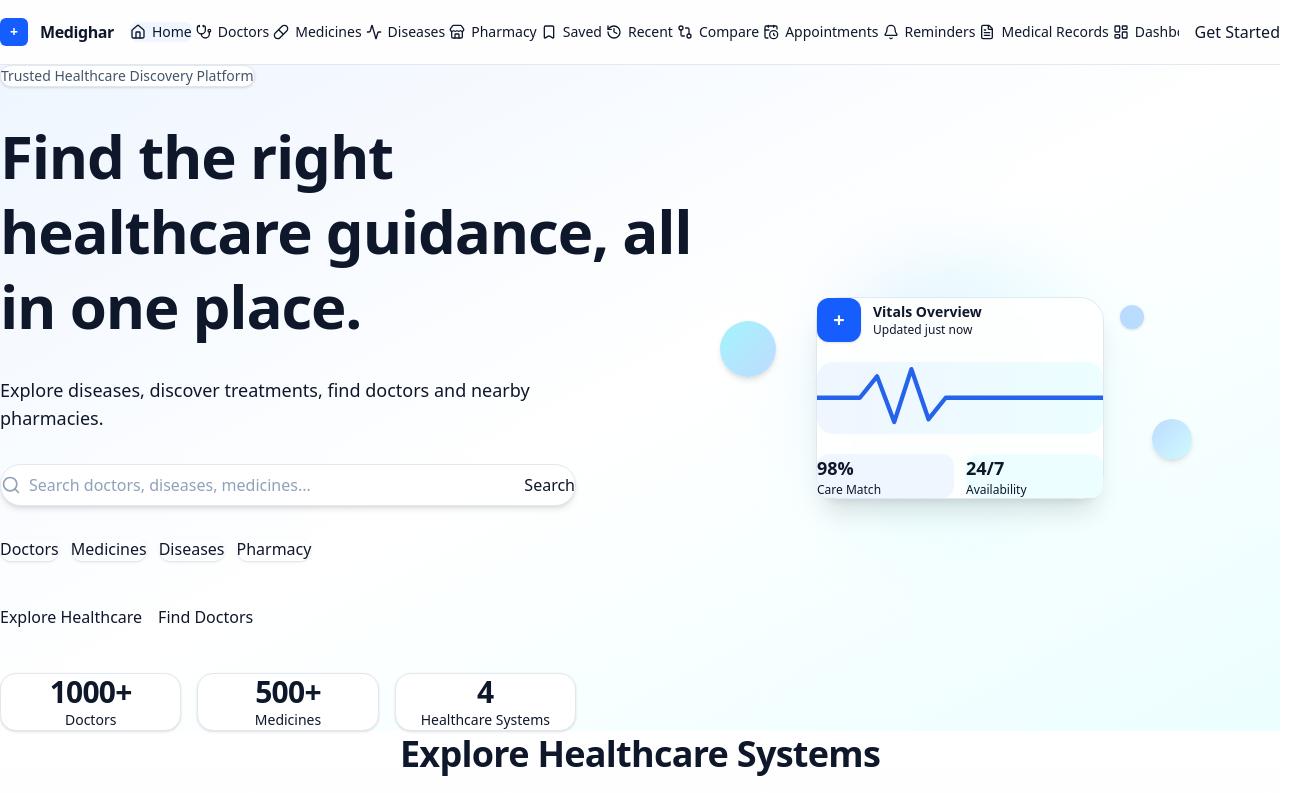
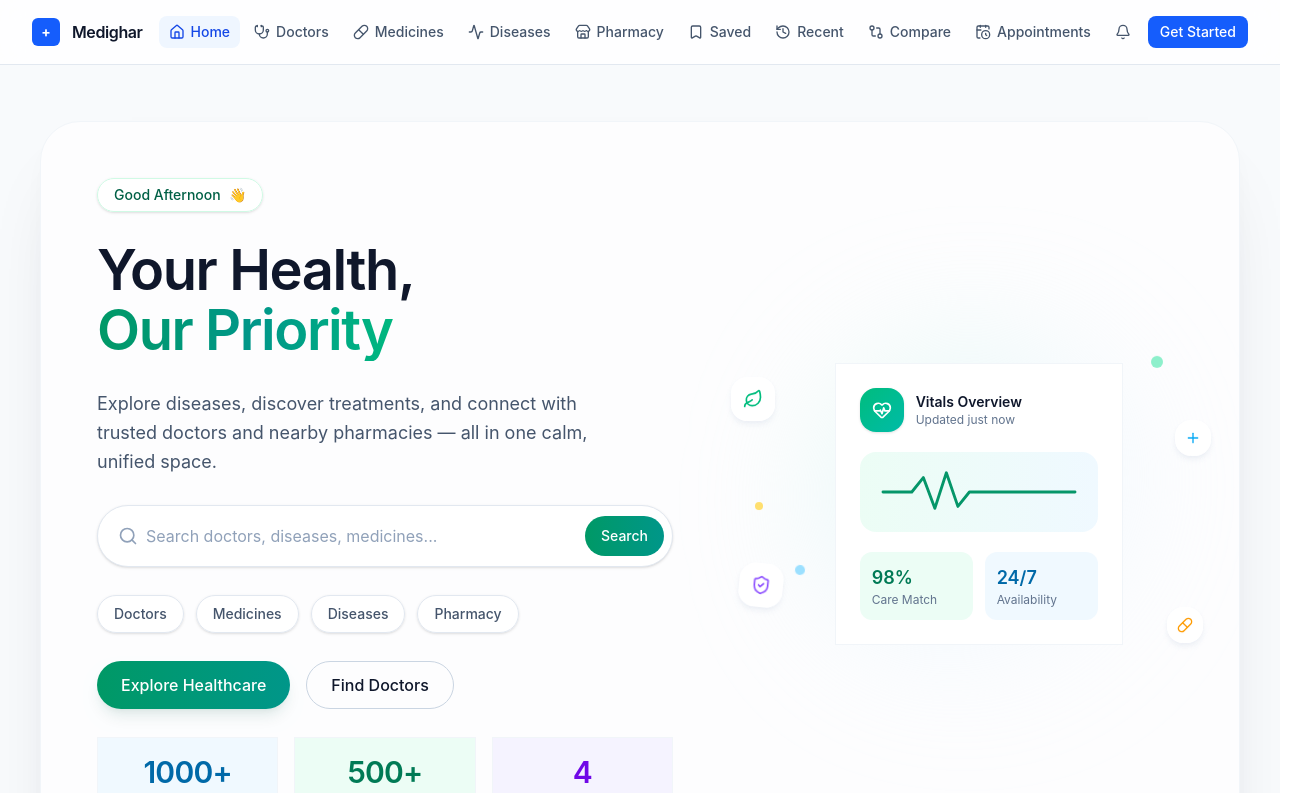
Before and after one commit to pulkitokte/medighar-next, a React (Vite) app in the folder OneDrive/Desktop/Medighar/: page / in a window 1280 px wide. Shown: the top 793 px of the page, 1312 px wide, since content can reach past the window. Built offline with nearby package versions, Linux system fonts and the light colour scheme.

Commit message:
refactor(home): redesign premium hero experience

```diff
--- a/OneDrive/Desktop/Medighar/src/features/home/components/Hero.jsx
+++ b/OneDrive/Desktop/Medighar/src/features/home/components/Hero.jsx
@@ -1,52 +1,139 @@
-import { Search } from "lucide-react";
+import {
+  Search,
+  Leaf,
+  HeartPulse,
+  ShieldCheck,
+  Pill,
+  Plus,
+} from "lucide-react";
 import { motion } from "framer-motion";
 import Section from "@/shared/components/ui/Section.jsx";
 import Container from "@/shared/components/ui/Container.jsx";
 import Button from "@/shared/components/ui/Button.jsx";
 import { cn } from "@/shared/lib/cn.js";
+import { useMedicalProfile } from "@/hooks/useMedicalProfile.js";
 import { QUICK_ACTIONS, STATS } from "@/data/home/hero.js";
+
+const STAT_ACCENTS = [
+  { bg: "bg-sky-50", text: "text-sky-700" },
+  { bg: "bg-emerald-50", text: "text-emerald-700" },
+  { bg: "bg-violet-50", text: "text-violet-700" },
+];
+
+function getGreeting(hour) {
+  if (hour < 12) return "Good Morning";
+  if (hour < 17) return "Good Afternoon";
+  return "Good Evening";
+}
+
+function GreetingBadge() {
+  const { profile } = useMedicalProfile();
+  const firstName = profile?.fullName?.trim().split(" ")[0];
+  const greeting = getGreeting(new Date().getHours());
+
+  return (
+    <span className="inline-flex items-center gap-2 rounded-full border border-emerald-100 bg-white/80 px-4 py-1.5 text-sm font-medium text-emerald-800 shadow-sm">
+      {greeting}
+      {firstName ? `, ${firstName}` : ""}
+      <span aria-hidden="true">👋</span>
+    </span>
+  );
+}
 
 function QuickActionPill({ label }) {
   return (
     <button
       type="button"
       aria-label={`Explore ${label}`}
-      className="rounded-full border border-slate-200 bg-white px-4 py-2 text-sm font-medium text-slate-700 shadow-sm transition hover:-translate-y-0.5 hover:bg-blue-50 hover:text-blue-700"
+      className="transition-premium rounded-full border border-slate-200 bg-white/80 px-4 py-2 text-sm font-medium text-slate-600 shadow-sm hover:-translate-y-0.5 hover:border-emerald-200 hover:bg-emerald-50 hover:text-emerald-700 focus-visible:outline focus-visible:outline-2 focus-visible:outline-offset-2 focus-visible:outline-emerald-500"
     >
       {label}
     </button>
   );
 }
 
-function StatCard({ value, label }) {
+function StatCard({ value, label, accent }) {
   return (
-    <div className="rounded-2xl border border-slate-200 bg-white px-6 py-5 text-center shadow-sm">
-      <p className="text-2xl font-semibold tracking-tight text-slate-900 sm:text-3xl">
+    <div
+      className={cn(
+        "card-surface flex flex-col items-center gap-1 border border-slate-100 px-4 py-4 text-center sm:px-5",
+        accent.bg,
+      )}
+    >
+      <p
+        className={cn(
+          "text-2xl font-semibold tracking-tight sm:text-3xl",
+          accent.text,
+        )}
+      >
         {value}
       </p>
-      <p className="mt-1 text-xs font-medium text-slate-500 sm:text-sm">
-        {label}
-      </p>
+      <p className="text-xs font-medium text-slate-500 sm:text-sm">{label}</p>
     </div>
+  );
+}
+
+function DecorativeIcon({ Icon, className, iconClassName }) {
+  return (
+    <span
+      aria-hidden="true"
+      className={cn(
+        "absolute flex items-center justify-center rounded-2xl bg-white/90 shadow-md shadow-slate-200/60",
+        className,
+      )}
+    >
+      <Icon className={iconClassName} />
+    </span>
   );
 }
 
 function HeroIllustration() {
   return (
     <div className="relative mx-auto flex h-full w-full max-w-md items-center justify-center py-10 lg:py-0">
-      {/* Soft background glow */}
-      <div className="absolute h-72 w-72 rounded-full bg-gradient-to-br from-blue-200/50 via-cyan-100/40 to-transparent blur-2xl" />
+      <div
+        className="absolute h-80 w-80 rounded-full bg-gradient-to-br from-emerald-100/60 via-sky-100/40 to-transparent blur-3xl"
+        aria-hidden="true"
+      />
 
-      {/* Floating circles */}
-      <div className="absolute -left-4 top-6 h-14 w-14 rounded-full bg-gradient-to-br from-cyan-200 to-blue-200 shadow-md" />
-      <div className="absolute -right-2 bottom-10 h-10 w-10 rounded-full bg-gradient-to-br from-blue-200 to-cyan-100 shadow-md" />
-      <div className="absolute right-10 top-2 h-6 w-6 rounded-full bg-blue-300/60 shadow-sm" />
+      {/* Subtle decorative healthcare graphics — CSS-animated, reduced-motion safe */}
+      <DecorativeIcon
+        Icon={Leaf}
+        className="animate-float-slow -left-6 top-4 h-11 w-11 text-emerald-500"
+        iconClassName="h-5 w-5"
+      />
+      <DecorativeIcon
+        Icon={Plus}
+        className="animate-float-medium -right-2 top-16 h-9 w-9 text-sky-500"
+        iconClassName="h-4 w-4"
+      />
+      <DecorativeIcon
+        Icon={ShieldCheck}
+        className="animate-float-fast bottom-8 -left-4 h-11 w-11 text-violet-500"
+        iconClassName="h-5 w-5"
+      />
+      <DecorativeIcon
+        Icon={Pill}
+        className="animate-float-slow bottom-0 right-0 h-9 w-9 text-amber-500"
+        iconClassName="h-4 w-4"
+      />
+      <span
+        aria-hidden="true"
+        className="animate-float-medium absolute right-10 top-0 h-3 w-3 rounded-full bg-emerald-300/70"
+      />
+      <span
+        aria-hidden="true"
+        className="animate-float-fast absolute left-10 bottom-16 h-2.5 w-2.5 rounded-full bg-sky-300/70"
+      />
+      <span
+        aria-hidden="true"
+        className="animate-float-slow absolute left-0 top-1/2 h-2 w-2 rounded-full bg-amber-300/70"
+      />
 
       {/* Main card */}
-      <div className="relative flex w-72 flex-col gap-5 rounded-3xl border border-slate-200 bg-white/90 p-6 shadow-xl backdrop-blur">
+      <div className="card-surface relative flex w-72 flex-col gap-5 border border-slate-100 bg-white/95 p-6">
         <div className="flex items-center gap-3">
-          <span className="flex h-11 w-11 items-center justify-center rounded-xl bg-blue-600 text-xl font-bold leading-none text-white shadow-sm">
-            +
+          <span className="flex h-11 w-11 items-center justify-center rounded-2xl bg-gradient-to-br from-emerald-500 to-teal-500 text-white shadow-sm">
+            <HeartPulse className="h-5 w-5" aria-hidden="true" />
           </span>
           <div>
             <p className="text-sm font-semibold text-slate-900">
@@ -56,13 +143,12 @@
           </div>
         </div>
 
-        {/* Heartbeat line */}
-        <div className="rounded-2xl bg-gradient-to-r from-blue-50 to-cyan-50 p-4">
+        <div className="rounded-2xl bg-gradient-to-r from-emerald-50 to-sky-50 p-4">
           <svg viewBox="0 0 200 50" className="h-12 w-full" aria-hidden="true">
             <polyline
               points="0,25 30,25 42,10 54,42 66,5 78,40 90,25 200,25"
               fill="none"
-              stroke="#2563eb"
+              stroke="#059669"
               strokeWidth="3"
               strokeLinecap="round"
               strokeLinejoin="round"
@@ -70,14 +156,13 @@
           </svg>
         </div>
 
-        {/* Colored info blocks */}
         <div className="grid grid-cols-2 gap-3">
-          <div className="rounded-xl bg-blue-50 p-3">
-            <p className="text-lg font-semibold text-blue-700">98%</p>
+          <div className="rounded-xl bg-emerald-50 p-3">
+            <p className="text-lg font-semibold text-emerald-700">98%</p>
             <p className="text-xs text-slate-500">Care Match</p>
           </div>
-          <div className="rounded-xl bg-cyan-50 p-3">
-            <p className="text-lg font-semibold text-cyan-700">24/7</p>
+          <div className="rounded-xl bg-sky-50 p-3">
+            <p className="text-lg font-semibold text-sky-700">24/7</p>
             <p className="text-xs text-slate-500">Availability</p>
           </div>
         </div>
@@ -89,32 +174,44 @@
 function Hero() {
   return (
     <Section
-      paddingY="py-20 sm:py-28"
-      className="bg-gradient-to-br from-blue-50 via-white to-cyan-50"
+      paddingY="pt-10 pb-16 sm:pt-14 sm:pb-24"
+      className="relative overflow-hidden"
     >
+      <div
+        className="pointer-events-none absolute inset-0 -z-10"
+        aria-hidden="true"
+      >
+        <div className="absolute inset-0 bg-gradient-to-br from-emerald-50 via-sky-50/60 to-amber-50" />
+        <div className="absolute -left-32 -top-32 h-96 w-96 rounded-full bg-emerald-100/50 blur-3xl" />
+        <div className="absolute right-0 top-1/4 h-[28rem] w-[28rem] rounded-full bg-sky-100/40 blur-3xl" />
+        <div className="absolute -bottom-32 right-10 h-96 w-96 rounded-full bg-amber-100/50 blur-3xl" />
+      </div>
+
       <Container>
-        <div className="grid grid-cols-1 items-center gap-12 lg:grid-cols-[55%_45%] lg:gap-8">
         <motion.div
           initial={{ opacity: 0, y: 16 }}
           animate={{ opacity: 1, y: 0 }}
           transition={{ duration: 0.5, ease: "easeOut" }}
-            className="flex flex-col items-center gap-8 text-center lg:items-start lg:text-left"
+          className="relative overflow-hidden rounded-[2rem] border border-slate-100 bg-white/70 p-6 shadow-[0_40px_80px_-40px_rgba(15,23,42,0.18),0_16px_32px_-16px_rgba(15,23,42,0.08)] sm:rounded-[2.5rem] sm:p-10 lg:p-14"
         >
-            <span className="inline-flex items-center rounded-full border border-slate-200 bg-white px-4 py-1.5 text-sm font-medium text-slate-600 shadow-sm">
-              Trusted Healthcare Discovery Platform
+          <div className="grid grid-cols-1 items-center gap-12 lg:grid-cols-[55%_45%] lg:gap-10">
+            <div className="flex flex-col items-center gap-6 text-center sm:gap-7 lg:items-start lg:text-left">
+              <GreetingBadge />
+
+              <h1 className="text-4xl font-semibold leading-[1.08] tracking-tight text-slate-900 sm:text-5xl lg:text-[3.5rem]">
+                <span className="block">Your Health,</span>
+                <span className="block bg-gradient-to-r from-emerald-600 via-teal-600 to-emerald-500 bg-clip-text text-transparent">
+                  Our Priority
                 </span>
-
-            <h1 className="text-4xl font-semibold tracking-tight text-slate-900 sm:text-5xl lg:text-6xl">
-              Find the right healthcare guidance, all in one place.
               </h1>
 
-            <p className="max-w-xl text-base text-slate-600 sm:text-lg">
-              Explore diseases, discover treatments, find doctors and nearby
-              pharmacies.
+              <p className="max-w-lg text-base leading-relaxed text-slate-600 sm:text-lg">
+                Explore diseases, discover treatments, and connect with trusted
+                doctors and nearby pharmacies — all in one calm, unified space.
               </p>
 
               <div className="w-full max-w-xl">
-              <div className="flex w-full items-center gap-2 rounded-full border border-slate-200 bg-white p-2 shadow-md">
+                <div className="transition-premium flex w-full items-center gap-2 rounded-full border border-slate-200 bg-white p-2 shadow-sm hover:shadow-md focus-within:border-emerald-300 focus-within:shadow-md">
                   <Search
                     className="ml-3 h-5 w-5 shrink-0 text-slate-400"
                     aria-hidden="true"
@@ -123,45 +220,50 @@
                     type="text"
                     aria-label="Search doctors, diseases, medicines"
                     placeholder="Search doctors, diseases, medicines..."
-                  className="h-10 w-full min-w-0 bg-transparent text-sm text-slate-900 placeholder:text-slate-400 focus:outline-none sm:text-base"
+                    className="h-11 w-full min-w-0 bg-transparent text-sm text-slate-900 placeholder:text-slate-400 focus:outline-none sm:text-base"
                   />
                   <Button
                     size="md"
-                  className="hidden shrink-0 rounded-full sm:inline-flex"
+                    className="hidden shrink-0 rounded-full bg-gradient-to-r from-emerald-600 to-teal-600 hover:from-emerald-700 hover:to-teal-700 sm:inline-flex"
                   >
                     Search
                   </Button>
                 </div>
               </div>
 
-            <div
-              className={cn(
-                "flex flex-wrap items-center justify-center gap-3",
-                "lg:justify-start",
-              )}
-            >
+              <div className="flex flex-wrap items-center justify-center gap-3 lg:justify-start">
                 {QUICK_ACTIONS.map((action) => (
                   <QuickActionPill key={action} label={action} />
                 ))}
               </div>
 
               <div className="flex flex-wrap items-center justify-center gap-4 lg:justify-start">
-              <Button size="lg">Explore Healthcare</Button>
-              <Button variant="outline" size="lg">
+                <Button
+                  size="lg"
+                  className="rounded-full bg-gradient-to-r from-emerald-600 to-teal-600 shadow-lg shadow-emerald-900/10 hover:from-emerald-700 hover:to-teal-700"
+                >
+                  Explore Healthcare
+                </Button>
+                <Button
+                  variant="outline"
+                  size="lg"
+                  className="rounded-full border-slate-300"
+                >
                   Find Doctors
                 </Button>
               </div>
 
-            <div className="grid w-full max-w-xl grid-cols-3 gap-4">
-              {STATS.map((stat) => (
+              <div className="grid w-full max-w-xl grid-cols-3 gap-3 sm:gap-4">
+                {STATS.map((stat, index) => (
                   <StatCard
                     key={stat.label}
                     value={stat.value}
                     label={stat.label}
+                    accent={STAT_ACCENTS[index % STAT_ACCENTS.length]}
                   />
                 ))}
               </div>
-          </motion.div>
+            </div>
 
             <motion.div
               initial={{ opacity: 0, scale: 0.96 }}
@@ -171,6 +273,7 @@
               <HeroIllustration />
             </motion.div>
           </div>
+        </motion.div>
       </Container>
     </Section>
   );
--- a/OneDrive/Desktop/Medighar/src/styles/globals.css
+++ b/OneDrive/Desktop/Medighar/src/styles/globals.css
@@ -1,234 +1,47 @@
-*,
-*::before,
-*::after {
-  box-sizing: border-box;
-  margin: 0;
-  padding: 0;
-}
+/* ==========================================================================
+   Home Hero — Premium Visual Identity (UI/UX Transformation Phase)
+   Additive keyframes only. Reduced-motion handling reuses the existing
+   global override defined above — no new reduced-motion logic needed.
+   ========================================================================== */
 
-html {
-  -webkit-text-size-adjust: 100%;
-  text-size-adjust: 100%;
-  scroll-behavior: smooth;
-}
-
-body {
-  min-height: 100svh;
-  font-family:
-    system-ui,
-    -apple-system,
-    'Segoe UI',
-    Roboto,
-    Helvetica,
-    Arial,
-    sans-serif;
-  line-height: 1.5;
-  color: #0f172a;
-  background-color: #ffffff;
-  -webkit-font-smoothing: antialiased;
-  -moz-osx-font-smoothing: grayscale;
-  text-rendering: optimizeLegibility;
-  -webkit-tap-highlight-color: transparent;
-}
-
-::selection {
-  background-color: #2563eb;
-  color: #ffffff;
-}
-
-h1,
-h2,
-h3,
-h4,
-h5,
-h6 {
-  font-weight: 600;
-  line-height: 1.25;
-  color: inherit;
-  letter-spacing: -0.02em;
-}
-
-p {
-  color: inherit;
-}
-
-a {
-  color: inherit;
-  text-decoration: none;
-}
-
-button {
-  font-family: inherit;
-  font-size: inherit;
-  color: inherit;
-  background: none;
-  border: none;
-  cursor: pointer;
-}
-
-img,
-picture,
-video,
-canvas,
-svg {
-  display: block;
-  max-width: 100%;
-  height: auto;
-}
-
-input,
-textarea,
-select {
-  font: inherit;
-}
-
-/* Scrollbar styling */
-::-webkit-scrollbar {
-  width: 10px;
-  height: 10px;
-}
-
-::-webkit-scrollbar-track {
-  background: transparent;
-}
-
-::-webkit-scrollbar-thumb {
-  background-color: #cbd5e1;
-  border-radius: 9999px;
-}
-
-::-webkit-scrollbar-thumb:hover {
-  background-color: #94a3b8;
-}
-
-* {
-  scrollbar-width: thin;
-  scrollbar-color: #cbd5e1 transparent;
-}
-
-/* Utility */
-.page-transition {
-  animation: page-fade-in 250ms ease;
-}
-
-@keyframes page-fade-in {
-  from {
-    opacity: 0;
+@keyframes float-slow {
+  0%,
+  100% {
+    transform: translateY(0);
   }
-  to {
-    opacity: 1;
+  50% {
+    transform: translateY(-10px);
   }
 }
 
-/* ==========================================================================
-   User Preferences — Accessibility & Appearance
-   Driven by data-* attributes set on <html> by MainLayout, sourced from
-   the centralized preferences system (services/preferences/).
-   ========================================================================== */
-
-:focus-visible {
-  outline: 2px solid #2563eb;
-  outline-offset: 2px;
-}
-
-html[data-font-size="small"] {
-  font-size: 14px;
-}
-
-html[data-font-size="medium"] {
-  font-size: 16px;
-}
-
-html[data-font-size="large"] {
-  font-size: 18px;
-}
-
-[data-theme="dark"] body {
-  background-color: #0f172a;
-  color: #f1f5f9;
-}
-
-@media (prefers-color-scheme: dark) {
-  [data-theme="system"] body {
-    background-color: #0f172a;
-    color: #f1f5f9;
+@keyframes float-medium {
+  0%,
+  100% {
+    transform: translateY(0);
+  }
+  50% {
+    transform: translateY(-8px);
   }
 }
 
-[data-reduced-motion="true"] *,
-[data-reduced-motion="true"] *::before,
-[data-reduced-motion="true"] *::after {
-  animation-duration: 0.001ms !important;
-  animation-iteration-count: 1 !important;
-  transition-duration: 0.001ms !important;
-  scroll-behavior: auto !important;
-}
-
-@media (prefers-reduced-motion: reduce) {
-  html {
-    scroll-behavior: auto;
+@keyframes float-fast {
+  0%,
+  100% {
+    transform: translateY(0) rotate(0deg);
   }
-
-  *,
-  *::before,
-  *::after {
-    animation-duration: 0.001ms !important;
-    animation-iteration-count: 1 !important;
-    transition-duration: 0.001ms !important;
-    scroll-behavior: auto !important;
+  50% {
+    transform: translateY(-6px) rotate(6deg);
   }
 }
 
-[data-high-contrast="true"] {
-  --hc-border-color: #000000;
+.animate-float-slow {
+  animation: float-slow 6s ease-in-out infinite;
 }
 
-[data-high-contrast="true"] :focus-visible {
-  outline: 3px solid #000000 !important;
-  outline-offset: 2px;
+.animate-float-medium {
+  animation: float-medium 5s ease-in-out infinite;
 }
 
-.hc-border {
-  border-color: var(--hc-border-color, currentColor) !important;
-  border-width: 2px !important;
+.animate-float-fast {
+  animation: float-fast 4.5s ease-in-out infinite;
 }
-
-.hc-text {
-  color: #000000 !important;
-}
-
-/* ==========================================================================
-   Premium Design System — Phase 1 UI/UX Refinement
-   Additive design tokens and utility classes used by shared components.
-   No existing rule above this point is modified.
-   ========================================================================== */
-
-:root {
-  --radius-card: 1rem;
-  --radius-pill: 9999px;
-  --shadow-card: 0 1px 2px rgba(15, 23, 42, 0.04), 0 1px 1px rgba(15, 23, 42, 0.03);
-  --shadow-card-hover: 0 12px 24px -8px rgba(15, 23, 42, 0.12), 0 4px 8px -4px rgba(15, 23, 42, 0.06);
-  --transition-base: 200ms cubic-bezier(0.4, 0, 0.2, 1);
-}
-
-.transition-premium {
-  transition: box-shadow var(--transition-base), transform var(--transition-base), border-color var(--transition-base), background-color var(--transition-base), color var(--transition-base);
-}
-
-.card-surface {
-  border-radius: var(--radius-card);
-  box-shadow: var(--shadow-card);
-}
-
-.card-surface-hover:hover {
-  box-shadow: var(--shadow-card-hover);
-}
-
-.hide-scrollbar {
-  scrollbar-width: none;
-  -ms-overflow-style: none;
-}
-
-.hide-scrollbar::-webkit-scrollbar {
-  display: none;
-}
```
Lines whose indentation alone changed are shown as unchanged.
